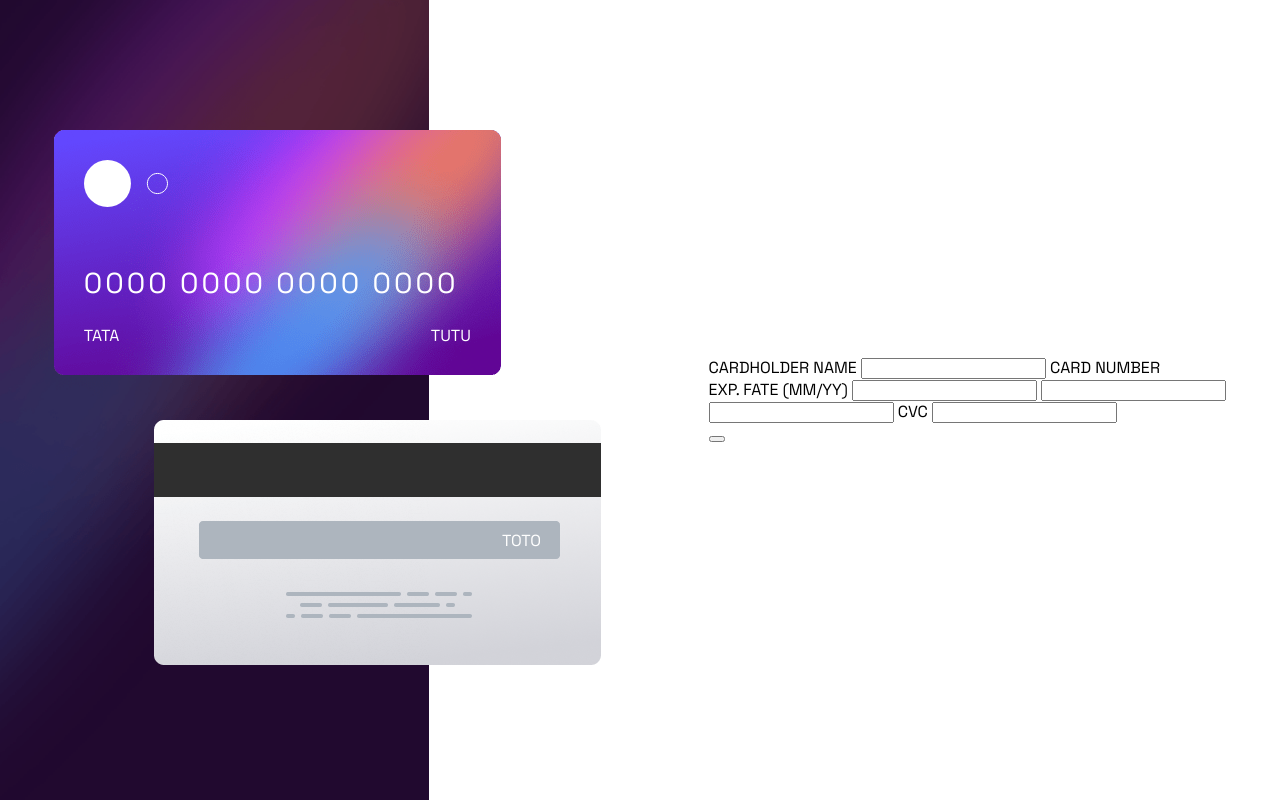
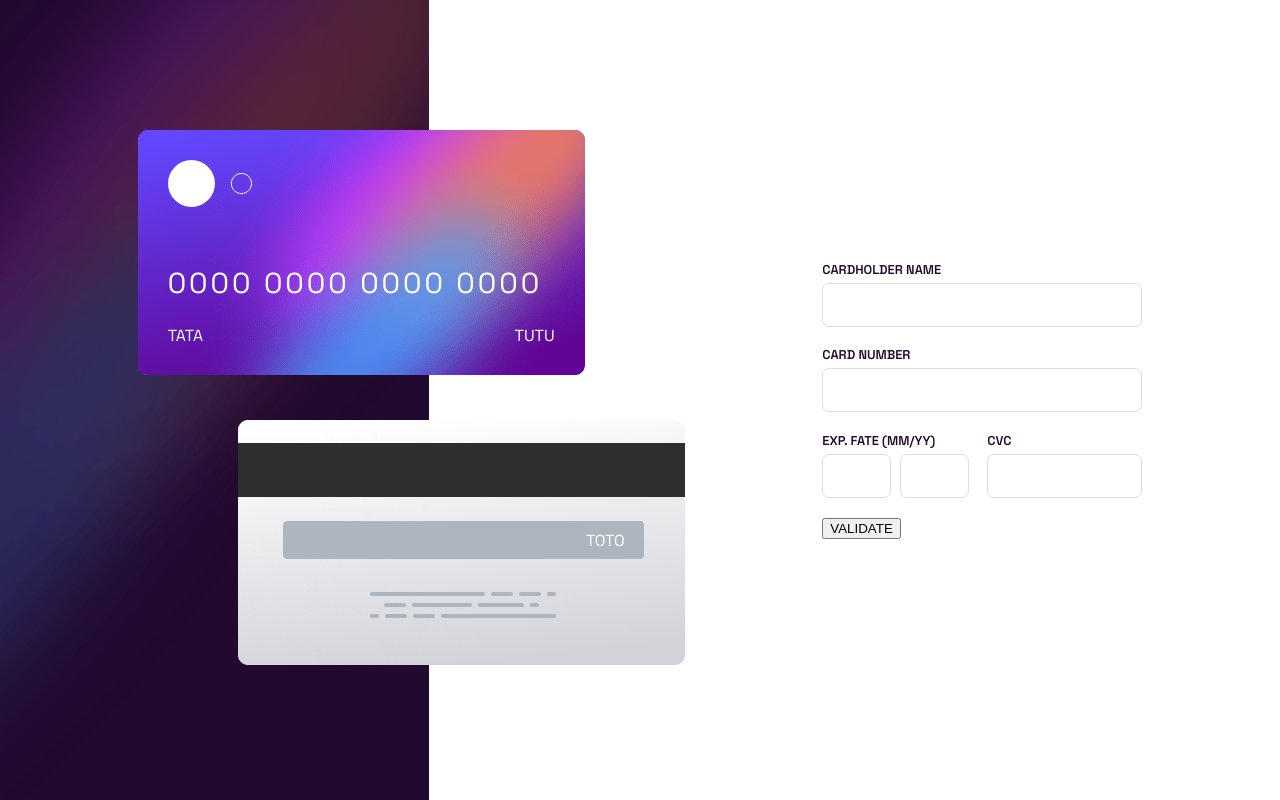
Before and after one commit to LeoGatille/interactive-card-details-form-main, a plain HTML site: page interactive-card-details-form-main/index.html in a window 1280 px wide. Drawn offline with Linux system fonts and the light colour scheme.

Commit message:
feat: add form's inputs design

```diff
--- a/interactive-card-details-form-main/index.html
+++ b/interactive-card-details-form-main/index.html
@@ -54,18 +54,24 @@
       </div>
     </div>
 
+
     <form>
+      <div class="form__section">
         <label for="cardholder-name">
           CARDHOLDER NAME
         </label>
         <input type="text" id="card-number">
 
+      </div>
+      <div class="form__section">
         <label for="card-number">
           CARD NUMBER
         </label>
+        <input type="text" id="card-number">
+      </div>
 
       <div class="form__row">
-        <div>
+        <div class="form__section form__section--flex">
           <label for="expiration-date-month">
             EXP. FATE (MM/YY)
           </label>
@@ -73,14 +79,15 @@
           <input type="text" id="expiration-date-year">
         </div>
 
-        <input type="text" id="cvc">
+        <div class="form__section">
           <label for="cvc">
             CVC
           </label>
-        <input type="text" id="cardholder-name">
+          <input type="text" id="cvc">
+        </div>
       </div>
 
-      <button></button>
+      <button>VALIDATE</button>
     </form>
   </main>
 </body>
--- a/interactive-card-details-form-main/style.css
+++ b/interactive-card-details-form-main/style.css
@@ -3,9 +3,11 @@
     --ligth-violet: hsl(270, 3%, 87%);
     --violet: hsl(279, 6%, 55%);
     --dark-violet: hsl(278, 68%, 11%);
+    --error: hsl(0, 100%, 66%);
+    --acive-gradiant-start: hsl(249, 99%, 64%);
+    --acive-gradiant-end: hsl(278, 94%, 30%);
+    --active-gradiant: linear-gradient(var(--acive-gradiant-start), var(--acive-gradiant-end));
 }
-
-
 
 #app {
     font-family: 'Heebo', sans-serif;
@@ -17,14 +19,17 @@
     height: 100vh;
 
     display: flex;
-    justify-content: space-around;
+    justify-content: space-evenly;
     align-items: center;
+    flex-wrap: wrap;
 
     background-image: url('./images/bg-main-desktop.png');
     background-position: left;
     background-size: contain;
     background-repeat: no-repeat;
 }
+
+/* CARD */
 
 .card {
     position: relative;
@@ -80,7 +85,92 @@
 }
 
 .card__body--back > span {
-    /* Compensation to fit with the image */
+    /* Compensation to fit within the image */
     margin-right: 30px;
     margin-bottom: 5px;
 }
+
+
+/* FORM */
+
+form {
+    width: 25%;
+}
+
+.form__row {
+    display: flex;
+}
+
+.form__row > .form__section {
+    flex: 1 1;
+    /* justify-content: space-between; */
+}
+
+.form__row > .form__section:not(:last-child) {
+    margin-right: 10px;
+}
+
+.form__section {
+    width: 100%;
+    display: flex;
+    flex-wrap: wrap;
+    /* flex-direction: column; */
+}
+
+
+.form__section > input {
+    width: 100%;
+    padding: 10px;
+
+    font-size: 1.2em;
+    color: var(--dark-violet);
+
+    margin-bottom: 1em;
+
+    border-radius: 7px;
+    border: solid var(--ligth-violet) 1px;
+}
+
+.form__section > input::placeholder {
+    color: var(--ligth-violet);
+}
+
+.form__section > input:focus {
+    outline: none;
+    border: solid 1px transparent;
+
+    background-origin: border-box;
+    background-clip: padding-box, border-box;
+    background-image:
+        linear-gradient(white, white),
+        linear-gradient(to top, var(--acive-gradiant-start), var(--acive-gradiant-end));
+
+}
+
+.form__section > .input--active {
+    overflow: hidden;
+    border-radius: 7px;
+    border: solid var(--active-gradiant) 1px;
+}
+
+.form__section > .input--error {
+    border: solid var(--error) 1px;
+}
+
+
+.form__section--flex > input{
+    width: 30%;
+}
+
+.form__section--flex > input:not(:last-child) {
+    margin-right: 0.5em;
+}
+
+.form__section > label {
+    width: 100%;
+    color: var(--dark-violet);
+    font-weight: 600;
+    font-size: 0.8em;
+
+    margin-bottom: 5px;
+}
```
Lines whose indentation alone changed are shown as unchanged.
